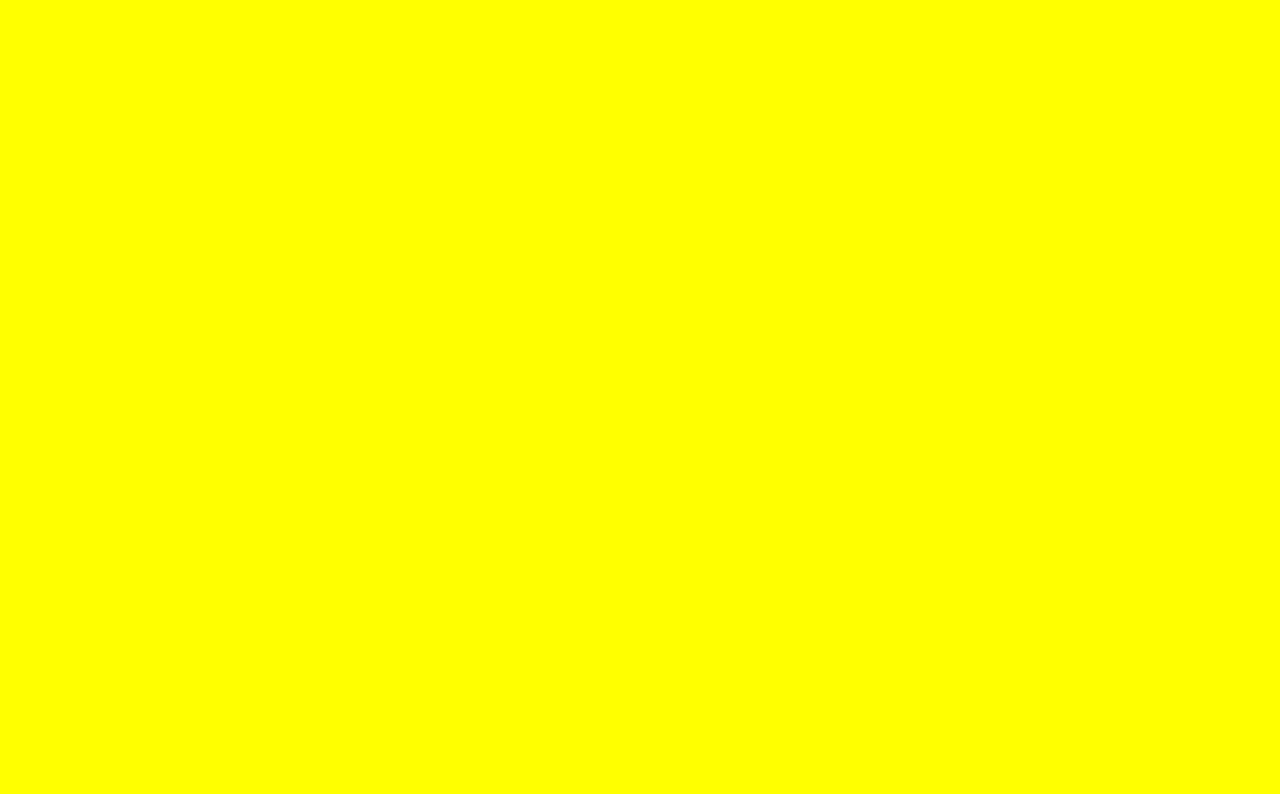
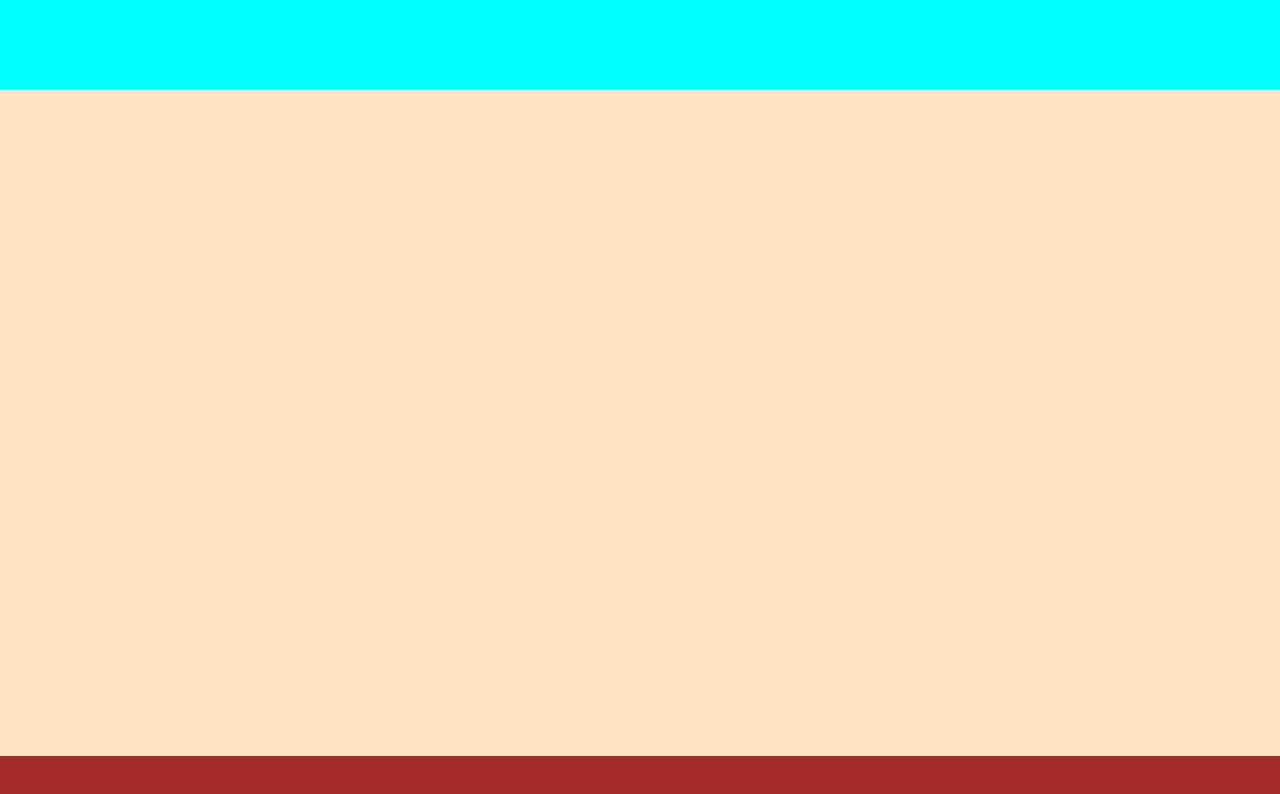
Before and after one commit to Z3BINI/todo-list, a website built with webpack: page dist/index.html in a window 1280 px wide. Built offline with nearby package versions, Linux system fonts and the light colour scheme.

Commit message:
Added display grid to outter structure
Body given 100vw*100vh size & wrapper 100% of that to have a fullscreen
application. Default box-siing to border-box & padding/margin to 0 for
better sizing control. Temporary background colors for illustrative
purpose.

```diff
--- a/src/style.css
+++ b/src/style.css
@@ -1,3 +1,41 @@
 * {
-    background-color: yellow;
+    box-sizing: border-box;
+    margin: 0;
+    padding: 0;
 }
+
+body {
+    width: 100vw;
+    height: 100vh;
+}
+
+.wrapper {
+    width: 100%;
+    height: 100%;
+
+    display: grid;
+    grid-template-rows: 2fr 15fr 1fr;
+    grid-template-columns: 1fr;
+    grid-template-areas:
+    "header"
+    "main"
+    "footer";
+}
+
+.header {
+    grid-area: header;
+
+    background-color: aqua;
+}
+
+.main {
+    grid-area: main;
+
+    background-color: bisque;
+}
+
+.footer {
+    grid-area: footer;
+
+    background-color: brown;
+}
```
